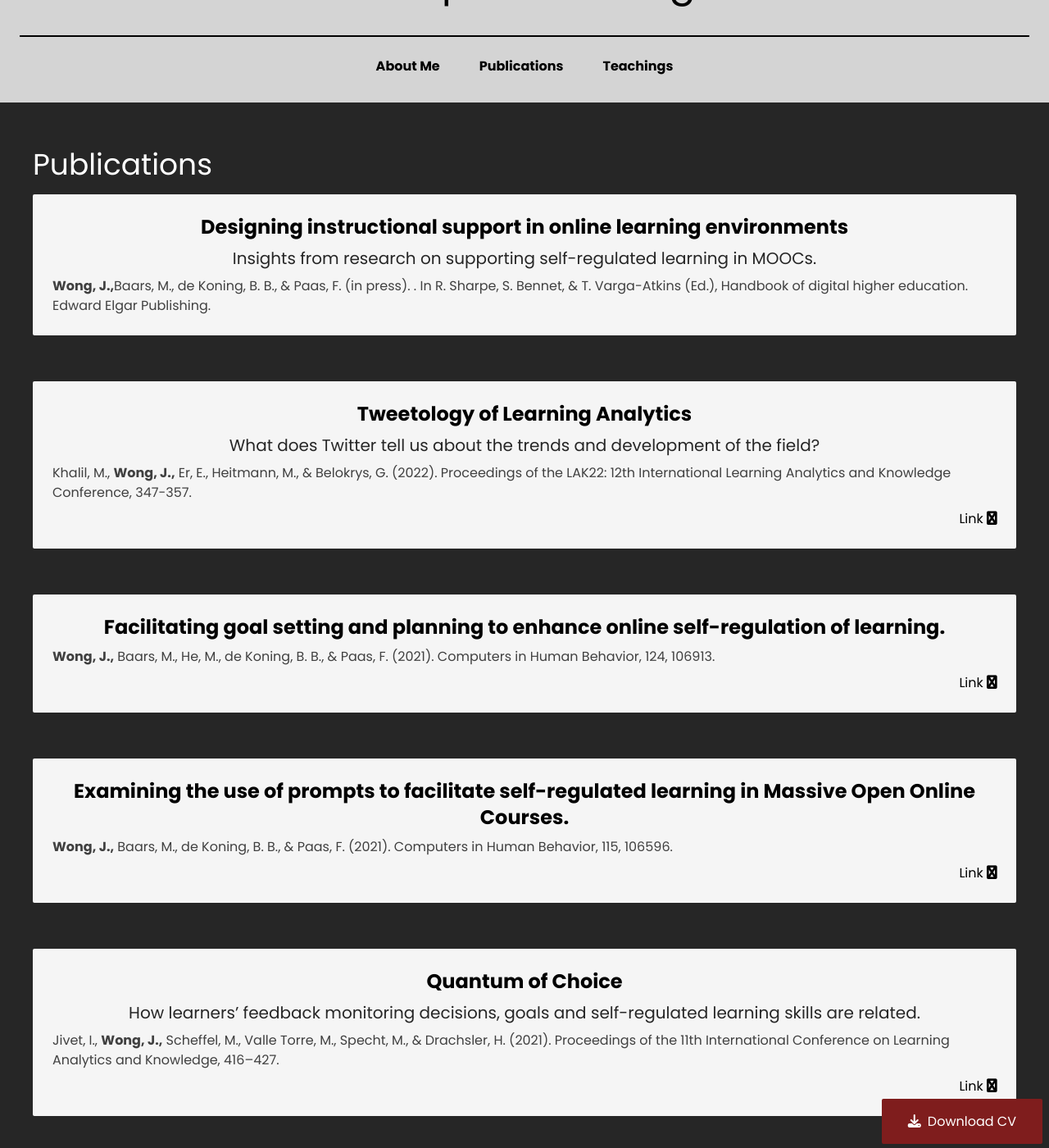
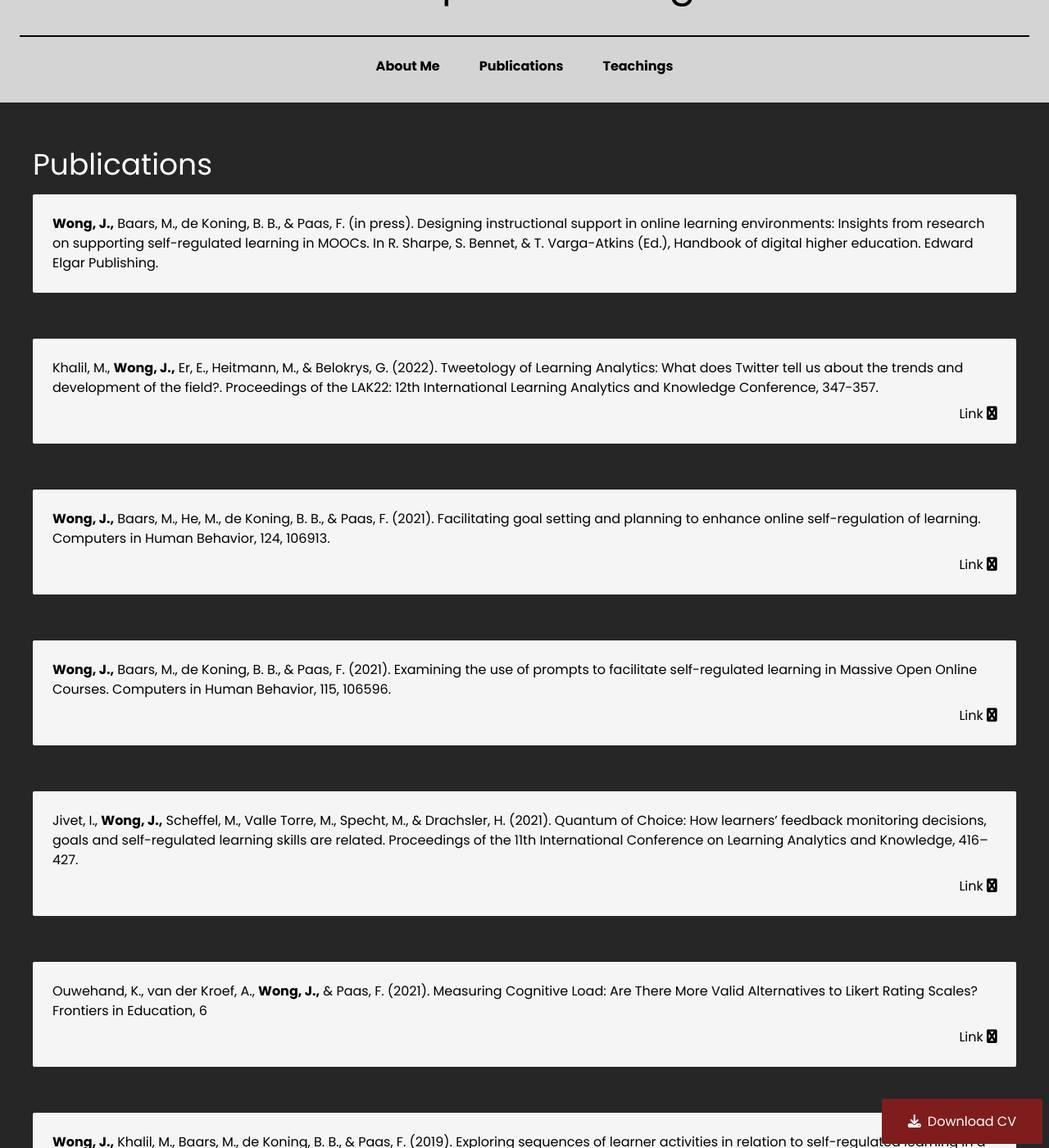
Before and after one commit to JacqWong/Jacqueline-Wong, a Jekyll site: the page built from publications.html, in a window 1280 px wide and 1400 px high, scrolled down 312 px. Shown: the whole window at 82% size. Built offline with Jekyll 4.4.1, drawn with Linux system fonts in a browser that asks for light colours; nearby versions of some CDN libraries; some of the changed text lies outside the part shown.

Commit message:
Changed publication format

```diff
--- a/publications.html
+++ b/publications.html
@@ -10,9 +10,7 @@ permalink: /publications
 <!--     For adding new publication section         -->
 <!--        Start copying from here             -->
             <div class="bg-neutral-100 p-6 rounded-sm space-y-2 hover:shadow-lg hover:shadow-neutral-50">
-                <h1 class="text-xl md:text-2xl text-center font-semibold">Designing instructional support in online learning environments</h1>
-                <h2 class="text-lg md:text-xl text-center text-neutral-800">Insights from research on supporting self-regulated learning in MOOCs.</h2>
-                <p class="text-base text-neutral-700"><span class="font-bold">Wong, J.,</span>Baars, M., de Koning, B. B., & Paas, F. (in press). . In R. Sharpe, S. Bennet, & T. Varga-Atkins (Ed.), Handbook of digital higher education. Edward Elgar Publishing.</p>
+                <p><span class="font-bold">Wong, J.,</span> Baars, M., de Koning, B. B., & Paas, F. (in press). Designing instructional support in online learning environments: Insights from research on supporting self-regulated learning in MOOCs. In R. Sharpe, S. Bennet, & T. Varga-Atkins (Ed.), Handbook of digital higher education. Edward Elgar Publishing.</p>
                 <!-- <div class="flex justify-end">
                     <a class="hover:scale-110 transition-all" target="_blank" href="https://doi.org/10.1145/3506860.3506914">Link <i class="fab fas fa-external-link-alt"></i></a>
                 </div> -->
@@ -21,103 +19,80 @@ permalink: /publications
 <!--        to here (don't inclued comment)              -->
 
             <div class="bg-neutral-100 p-6 rounded-sm space-y-2 hover:shadow-lg hover:shadow-neutral-50">
-                <h1 class="text-xl md:text-2xl text-center font-semibold">Tweetology of Learning Analytics</h1>
-                <h2 class="text-lg md:text-xl text-center text-neutral-800">What does Twitter tell us about the trends and development of the field?</h2>
-                <p class="text-base text-neutral-700">Khalil, M., <span class="font-bold">Wong, J.,</span> Er, E., Heitmann, M., & Belokrys, G. (2022).  Proceedings of the LAK22: 12th International Learning Analytics and Knowledge Conference, 347-357.</p>
+                <p>Khalil, M., <span class="font-bold">Wong, J.,</span> Er, E., Heitmann, M., & Belokrys, G. (2022). Tweetology of Learning Analytics: What does Twitter tell us about the trends and development of the field?. Proceedings of the LAK22: 12th International Learning Analytics and Knowledge Conference, 347-357.</p>
                 <div class="flex justify-end">
                     <a class="hover:scale-110 transition-all" target="_blank" href="https://doi.org/10.1145/3506860.3506914">Link <i class="fab fas fa-external-link-alt"></i></a>
                 </div>
             </div>
             <div class="bg-neutral-100 p-6 rounded-sm space-y-2 hover:shadow-lg hover:shadow-neutral-50">
-                <h1 class="text-xl md:text-2xl text-center font-semibold">Facilitating goal setting and planning to enhance online self-regulation of learning.</h1>
-                <p class="text-base text-neutral-700"><span class="font-bold">Wong, J.,</span> Baars, M., He, M., de Koning, B. B., & Paas, F. (2021). Computers in Human Behavior, 124, 106913.</p>
+                <p><span class="font-bold">Wong, J.,</span> Baars, M., He, M., de Koning, B. B., & Paas, F. (2021). Facilitating goal setting and planning to enhance online self-regulation of learning. Computers in Human Behavior, 124, 106913.</p>
                 <div class="flex justify-end">
                     <a class="hover:scale-110 transition-all" target="_blank" href="https://doi.org/10.1016/j.chb.2021.106913
                     ">Link <i class="fab fas fa-external-link-alt"></i></a>
                 </div>
             </div>
             <div class="bg-neutral-100 p-6 rounded-sm space-y-2 hover:shadow-lg hover:shadow-neutral-50">
-                <h1 class="text-xl md:text-2xl text-center font-semibold">Examining the use of prompts to facilitate self-regulated learning in Massive Open Online Courses.</h1>
-                <p class="text-base text-neutral-700"><span class="font-bold">Wong, J.,</span> Baars, M., de Koning, B. B., & Paas, F. (2021). Computers in Human Behavior, 115, 106596.</p>
+                <p><span class="font-bold">Wong, J.,</span> Baars, M., de Koning, B. B., & Paas, F. (2021). Examining the use of prompts to facilitate self-regulated learning in Massive Open Online Courses. Computers in Human Behavior, 115, 106596. </p>
                 <div class="flex justify-end">
                     <a class="hover:scale-110 transition-all" target="_blank" href="https://doi.org/10.1016/j.chb.2020.106596">Link <i class="fab fas fa-external-link-alt"></i></a>
                 </div>
             </div>
             <div class="bg-neutral-100 p-6 rounded-sm space-y-2 hover:shadow-lg hover:shadow-neutral-50">
-                <h1 class="text-xl md:text-2xl text-center font-semibold">Quantum of Choice</h1>
-                <h2 class="text-lg md:text-xl text-center text-neutral-800">How learners’ feedback monitoring decisions, goals and self-regulated learning skills are related.</h2>
-                <p class="text-base text-neutral-700">Jivet, I., <span class="font-bold">Wong, J.,</span> Scheffel, M., Valle Torre, M., Specht, M., & Drachsler, H. (2021). Proceedings of the 11th International Conference on Learning Analytics and Knowledge, 416–427.</p>
+                <p>Jivet, I., <span class="font-bold">Wong, J.,</span> Scheffel, M., Valle Torre, M., Specht, M., & Drachsler, H. (2021). Quantum of Choice: How learners’ feedback monitoring decisions, goals and self-regulated learning skills are related. Proceedings of the 11th International Conference on Learning Analytics and Knowledge, 416–427.</p>
                 <div class="flex justify-end">
                     <a class="hover:scale-110 transition-all" target="_blank" href="https://doi.org/10.1145/3448139.3448179">Link <i class="fab fas fa-external-link-alt"></i></a>
                 </div>
             </div>
             <div class="bg-neutral-100 p-6 rounded-sm space-y-2 hover:shadow-lg hover:shadow-neutral-50">
-                <h1 class="text-xl md:text-2xl text-center font-semibold">Measuring Cognitive Load</h1>
-                <h2 class="text-lg md:text-xl text-center text-neutral-800">Are There More Valid Alternatives to Likert Rating Scales?</h2>
-                <p class="text-base text-neutral-700">Ouwehand, K., van der Kroef, A., <span class="font-bold">Wong, J.,</span> & Paas, F. (2021). Frontiers in Education, 6.</p>
+                <p>Ouwehand, K., van der Kroef, A., <span class="font-bold">Wong, J.,</span> & Paas, F. (2021). Measuring Cognitive Load: Are There More Valid Alternatives to Likert Rating Scales? Frontiers in Education, 6</p>
                 <div class="flex justify-end">
                     <a class="hover:scale-110 transition-all" target="_blank" href="https://doi.org/10.3389/feduc.2021.702616">Link <i class="fab fas fa-external-link-alt"></i></a>
                 </div>
             </div>
             <div class="bg-neutral-100 p-6 rounded-sm space-y-2 hover:shadow-lg hover:shadow-neutral-50">
-                <h1 class="text-xl md:text-2xl text-center font-semibold">Exploring sequences of learner activities in relation to self-regulated learning in a massive open online course.</h1>
-                <p class="text-base text-neutral-700"><span class="font-bold">Wong, J.,</span> Khalil, M., Baars, M., de Koning, B. B., & Paas, F. (2019). Computers & Education, 140, 103595.</p>
+                <p><span class="font-bold">Wong, J.,</span> Khalil, M., Baars, M., de Koning, B. B., & Paas, F. (2019). Exploring sequences of learner activities in relation to self-regulated learning in a massive open online course. Computers & Education, 140, 103595. </p>
                 <div class="flex justify-end">
                     <a class="hover:scale-110 transition-all" target="_blank" href="https://doi.org/10.1016/j.compedu.2019.103595">Link <i class="fab fas fa-external-link-alt"></i></a>
                 </div>
             </div>
             <div class="bg-neutral-100 p-6 rounded-sm space-y-2 hover:shadow-lg hover:shadow-neutral-50">
-                <h1 class="text-xl md:text-2xl text-center font-semibold">Educational theories and learning analytics</h1>
-                <h2 class="text-lg md:text-xl text-center text-neutral-800">From data to knowledge.</h2>
-                <p class="text-base text-neutral-700"><span class="font-bold">Wong, J.,</span> Baars, M., de Koning, B. B., van der Zee, T., Davis, D., Khalil, M., Houben, G. J., & Paas, F. (2019). In D. Ifenthaler, D. K. Mah, J. Y. K. Yau (Eds.), Utilizing learning analytics to support study success (pp. 3-25). Springer.</p>
+                <p><span class="font-bold">Wong, J.,</span> Baars, M., de Koning, B. B., van der Zee, T., Davis, D., Khalil, M., Houben, G. J., & Paas, F. (2019). Educational theories and learning analytics: From data to knowledge. In D. Ifenthaler, D. K. Mah, J. Y. K. Yau (Eds.), Utilizing learning analytics to support study success (pp. 3-25). Springer.</p>
                 <div class="flex justify-end">
                     <a class="hover:scale-110 transition-all" target="_blank" href="https://doi.org/10.1007/978-3-319-64792-0_1">Link <i class="fab fas fa-external-link-alt"></i></a>
                 </div>
             </div>
             <div class="bg-neutral-100 p-6 rounded-sm space-y-2 hover:shadow-lg hover:shadow-neutral-50">
-                <h1 class="text-xl md:text-2xl text-center font-semibold">Supporting self-regulated learning in online learning environments and MOOCs</h1>
-                <h2 class="text-lg md:text-xl text-center text-neutral-800">A systematic review.</h2>
-                <p class="text-base text-neutral-700"><span class="font-bold">Wong, J.,</span> Baars, M., Davis, D., van Der Zee, T., Houben, G. J., & Paas, F. (2019). International Journal of Human–Computer Interaction, 35(4-5), 356-373.</p>
+                <p><span class="font-bold">Wong, J.,</span> Baars, M., Davis, D., van Der Zee, T., Houben, G. J., & Paas, F. (2019). Supporting self-regulated learning in online learning environments and MOOCs: A systematic review. International Journal of Human–Computer Interaction, 35(4-5), 356-373.</p>
                 <div class="flex justify-end">
                     <a class="hover:scale-110 transition-all" target="_blank" href="https://doi.org/10.1080/10447318.2018.1543084">Link <i class="fab fas fa-external-link-alt"></i></a>
                 </div>
             </div>
             <div class="bg-neutral-100 p-6 rounded-sm space-y-2 hover:shadow-lg hover:shadow-neutral-50">
-                <h1 class="text-xl md:text-2xl text-center font-semibold">Evaluating the usability of a study support mobile app for higher education.</h1>
-                <p class="text-base text-neutral-700">Khalil, M., <span class="font-bold">Wong, J.,</span> Baars, M., Zafar, F. & Wasson, B. (2019). Proceedings of World Conference on Mobile and Contextual Learning 2019, 85-93.</p>
+                <p>Khalil, M., <span class="font-bold">Wong, J.,</span> Baars, M., Zafar, F. & Wasson, B. (2019). Evaluating the usability of a study support mobile app for higher education. Proceedings of World Conference on Mobile and Contextual Learning 2019, 85-93. </p>
                 <!-- <div class="flex justify-end">
                     <a class="hover:scale-110 transition-all" target="_blank" href="https://doi.org/10.3389/feduc.2021.702616">Link <i class="fab fas fa-external-link-alt"></i></a>
                 </div> -->
             </div>
             <div class="bg-neutral-100 p-6 rounded-sm space-y-2 hover:shadow-lg hover:shadow-neutral-50">
-                <h1 class="text-xl md:text-2xl text-center font-semibold">Enhancing student success in open online education based on theories of self-regulation, motivation and cognitive load</h1>
-                <h2 class="text-lg md:text-xl text-center text-neutral-800">A learning analytics approach.</h2>
-                <p class="text-base text-neutral-700"><span class="font-bold">Wong, J.,</span> Baars, M., de Koning, B. B., & Paas, F. (2018). Doctoral Consortium presentation at Learning Analytics and Knowledge Conference, Sydney, AU, March 6-9, 2018.</p>
+                <p><span class="font-bold">Wong, J.,</span> Baars, M., de Koning, B. B., & Paas, F. (2018). Enhancing student success in open online education based on theories of self-regulation, motivation and cognitive load: A learning analytics approach. Doctoral Consortium presentation at Learning Analytics and Knowledge Conference, Sydney, AU, March 6-9, 2018.</p>
                 <!-- <div class="flex justify-end">
                     <a class="hover:scale-110 transition-all" target="_blank" href="https://doi.org/10.3389/feduc.2021.702616">Link <i class="fab fas fa-external-link-alt"></i></a>
                 </div> -->
             </div>
             <div class="bg-neutral-100 p-6 rounded-sm space-y-2 hover:shadow-lg hover:shadow-neutral-50">
-                <h1 class="text-xl md:text-2xl text-center font-semibold">Gamification in MOOCs</h1>
-                <h2 class="text-lg md:text-xl text-center text-neutral-800">A review of the state of the art.</h2>
-                <p class="text-base text-neutral-700">Khalil, M., <span class="font-bold">Wong, J.,</span> de Koning, B. B., Ebner, M., & Paas, F. (2018). Proceedings of the 2018 IEEE Global Engineering Education Conference, 1635-1644.</p>
+                <p>Khalil, M., <span class="font-bold">Wong, J.,</span> de Koning, B. B., Ebner, M., & Paas, F. (2018). Gamification in MOOCs: A review of the state of the art. Proceedings of the 2018 IEEE Global Engineering Education Conference, 1635-1644. </p>
                 <div class="flex justify-end">
                     <a class="hover:scale-110 transition-all" target="_blank" href="https://doi.org/10.1109/EDUCON.2018.8363430">Link <i class="fab fas fa-external-link-alt"></i></a>
                 </div>
             </div>
             <div class="bg-neutral-100 p-6 rounded-sm space-y-2 hover:shadow-lg hover:shadow-neutral-50">
-                <h1 class="text-xl md:text-2xl text-center font-semibold">The essence of time</h1>
-                <h2 class="text-lg md:text-xl text-center text-neutral-800">Taking a look at learning
-                    sessions in MOOCs.</h2>
-                <p class="text-base text-neutral-700">Khalil, M., & <span class="font-bold">Wong, J. </span>(2018). Proceedings of the Fifth Learning with MOOCs Conference, 131-133.</p>
+                <p>Khalil, M., & <span class="font-bold">Wong, J. </span>(2018). The essence of time: Taking a look at learning sessions in MOOCs. Proceedings of the Fifth Learning with MOOCs Conference, 131-133.</p>
                 <div class="flex justify-end">
                     <a class="hover:scale-110 transition-all" target="_blank" href="https://doi.org/10.1109/LWMOOCS.2018.8534681">Link <i class="fab fas fa-external-link-alt"></i></a>
                 </div>
             </div>
             <div class="bg-neutral-100 p-6 rounded-sm space-y-2 hover:shadow-lg hover:shadow-neutral-50">
-                <h1 class="text-xl md:text-2xl text-center font-semibold">Quantifying audience experience in the wild</h1>
-                <h2 class="text-lg md:text-xl text-center text-neutral-800">Heuristics for developing and deploying a biosensor infrastructure in theaters.</h2>
-                <p class="text-base text-neutral-700">Wang, C., <span class="font-bold">Wong, J.,</span> Zhu, X., Röggla, T., Jansen, J., & Cesar, P. (2016). Eighth International Conference on Quality of Multimedia Experience. 1-6.</p>
+                <p>Wang, C., <span class="font-bold">Wong, J.,</span> Zhu, X., Röggla, T., Jansen, J., & Cesar, P. (2016). Quantifying audience experience in the wild: Heuristics for developing and deploying a biosensor infrastructure in theaters. Eighth International Conference on Quality of Multimedia Experience. 1-6.</p>
                 <div class="flex justify-end">
                     <a class="hover:scale-110 transition-all" target="_blank" href="https://doi.org/10.1109/QoMEX.2016.7498951">Link <i class="fab fas fa-external-link-alt"></i></a>
                 </div>
```
